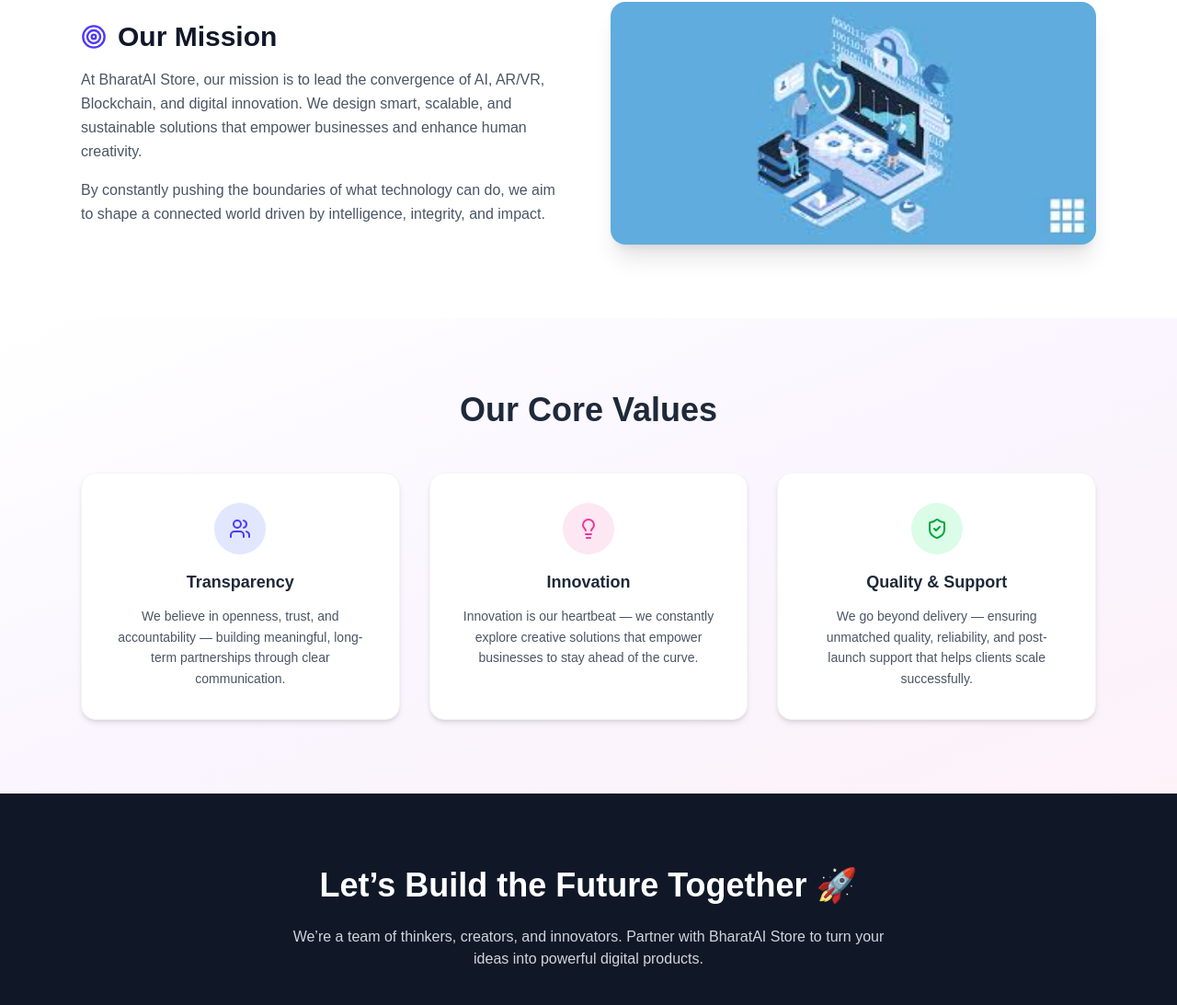
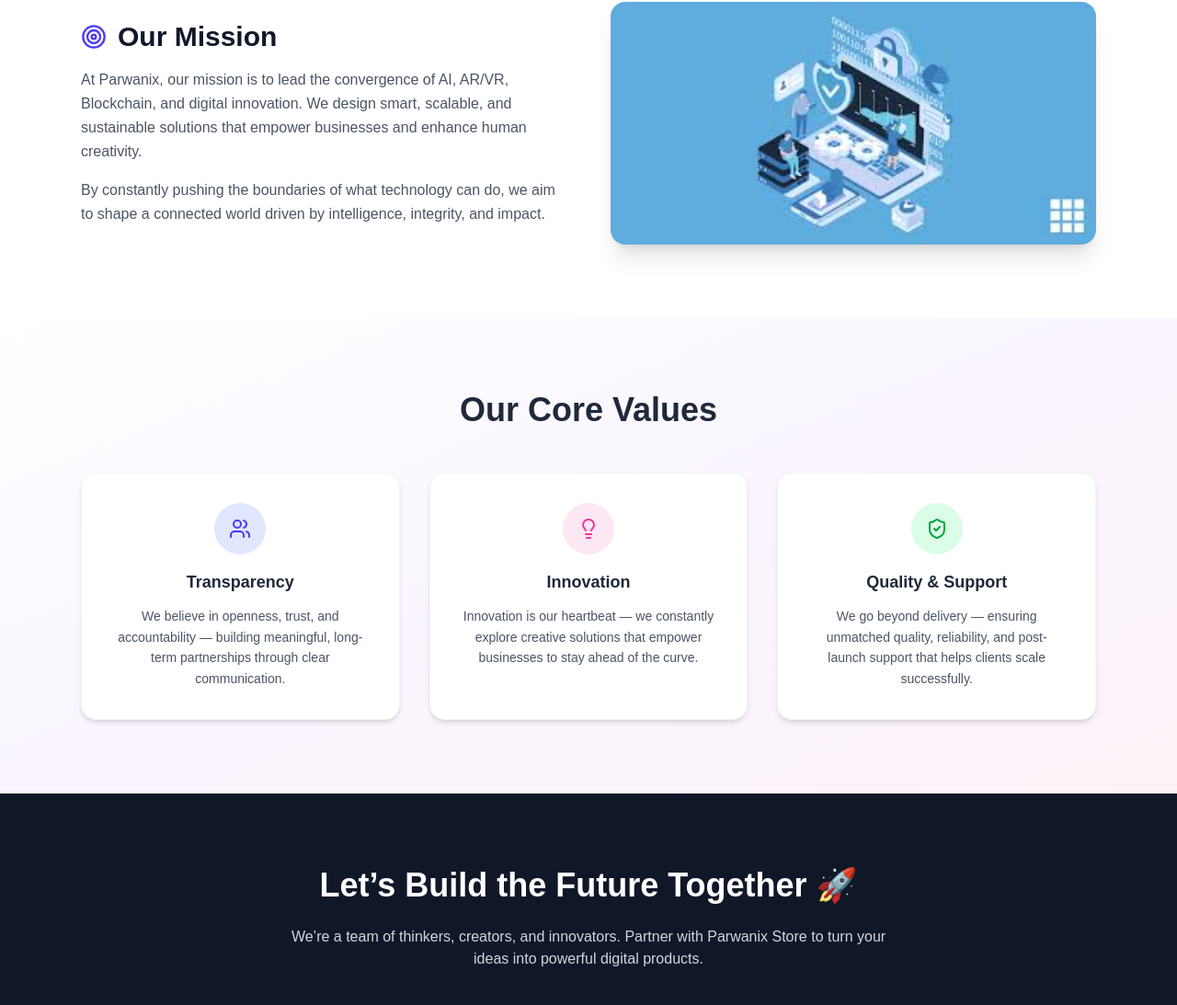
Before and after one commit to Manprit312/TechVoult, a Next.js app: page /aboutUs in a window 1280 px wide. Shown: the part 887-1980 px from the top of the page at 92% size. Built offline with nearby package versions, Linux system fonts and the light colour scheme.

Commit message:
content and bugs

```diff
--- a/app/aboutUs/page.js
+++ b/app/aboutUs/page.js
@@ -86,7 +86,7 @@ export default function AboutPage() {
               <Target className="h-7 w-7 text-indigo-600" /> Our Mission
             </h2>
             <p className="text-gray-600 leading-relaxed">
-              At BharatAI Store, our mission is to lead the convergence of AI, AR/VR,
+              At Parwanix, our mission is to lead the convergence of AI, AR/VR,
               Blockchain, and digital innovation. We design smart, scalable, and
               sustainable solutions that empower businesses and enhance human creativity.
             </p>
@@ -192,7 +192,7 @@ export default function AboutPage() {
             Let’s Build the Future Together 🚀
           </h2>
           <p className="text-gray-300 max-w-2xl mx-auto">
-            We’re a team of thinkers, creators, and innovators. Partner with BharatAI
+            We’re a team of thinkers, creators, and innovators. Partner with Parwanix
             Store to turn your ideas into powerful digital products.
           </p>
           <Link
```
